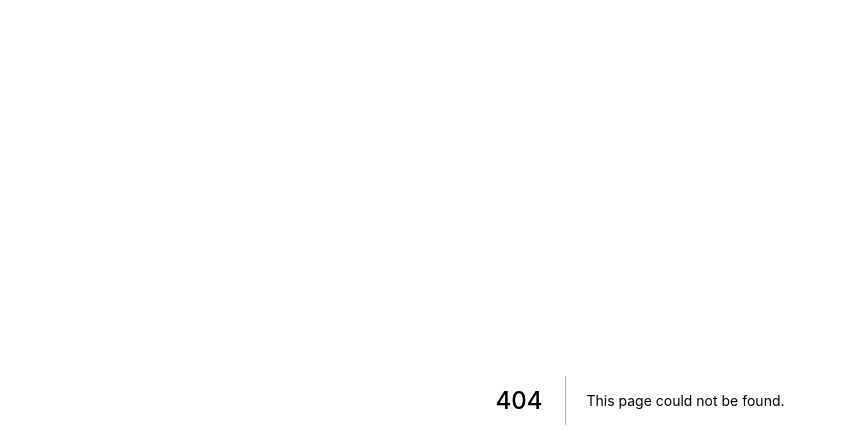
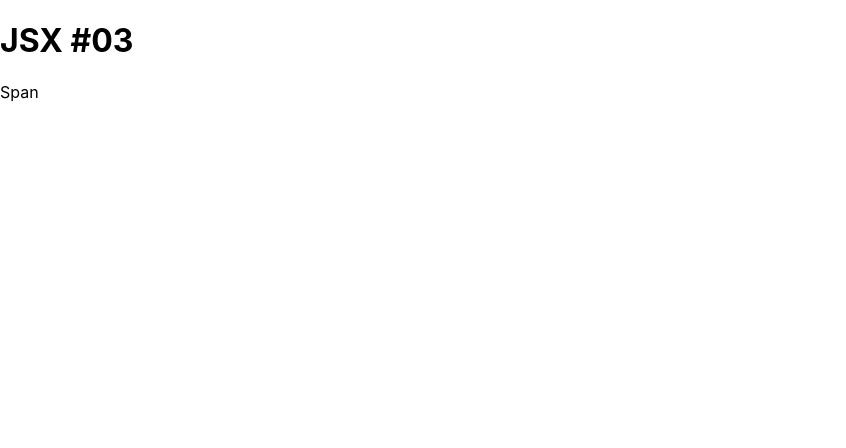
Before and after one commit to jordanobaluz/curso_nextjs, a Next.js app: page /basicos/jsx3 in a window 1280 px wide. Before the commit this address had no page. Shown: the top 448 px of the page, without its empty margins (0-846 px from the left). Built offline with nearby package versions, Linux system fonts and the light colour scheme.

Commit message:
criado primeiros componentes para treinar funcionamento dos componentes

```diff
--- /dev/null
+++ b/pages/basicos/jsx3.jsx
@@ -0,0 +1,8 @@
+export default function jsx3() {
+  return (
+    <div>
+      <h1>JSX #03</h1>
+      <span className="classeSpan">Span</span>
+    </div>
+  );
+}
--- /dev/null
+++ b/pages/basicos/primeiro.js
@@ -0,0 +1,6 @@
+export default function primeiro() {
+  return "Primeiro componente";
+}
+
+// ao criar dentro de pages, é criado um caminho de url de acesso
+// a estrutura de pastas e arquivos dentro de pages influencia o caminho da url
--- /dev/null
+++ b/pages/basicos/segundo.js
@@ -0,0 +1,5 @@
+export default function segundo() {
+  return <h1>Segundo Componente</h1>;
+}
+
+// componente em JSX onde o NextJS trabalha por padrão
```
Also changed, not shown: pages/basicos/jsx2.js (added, +9 -0 lines).
